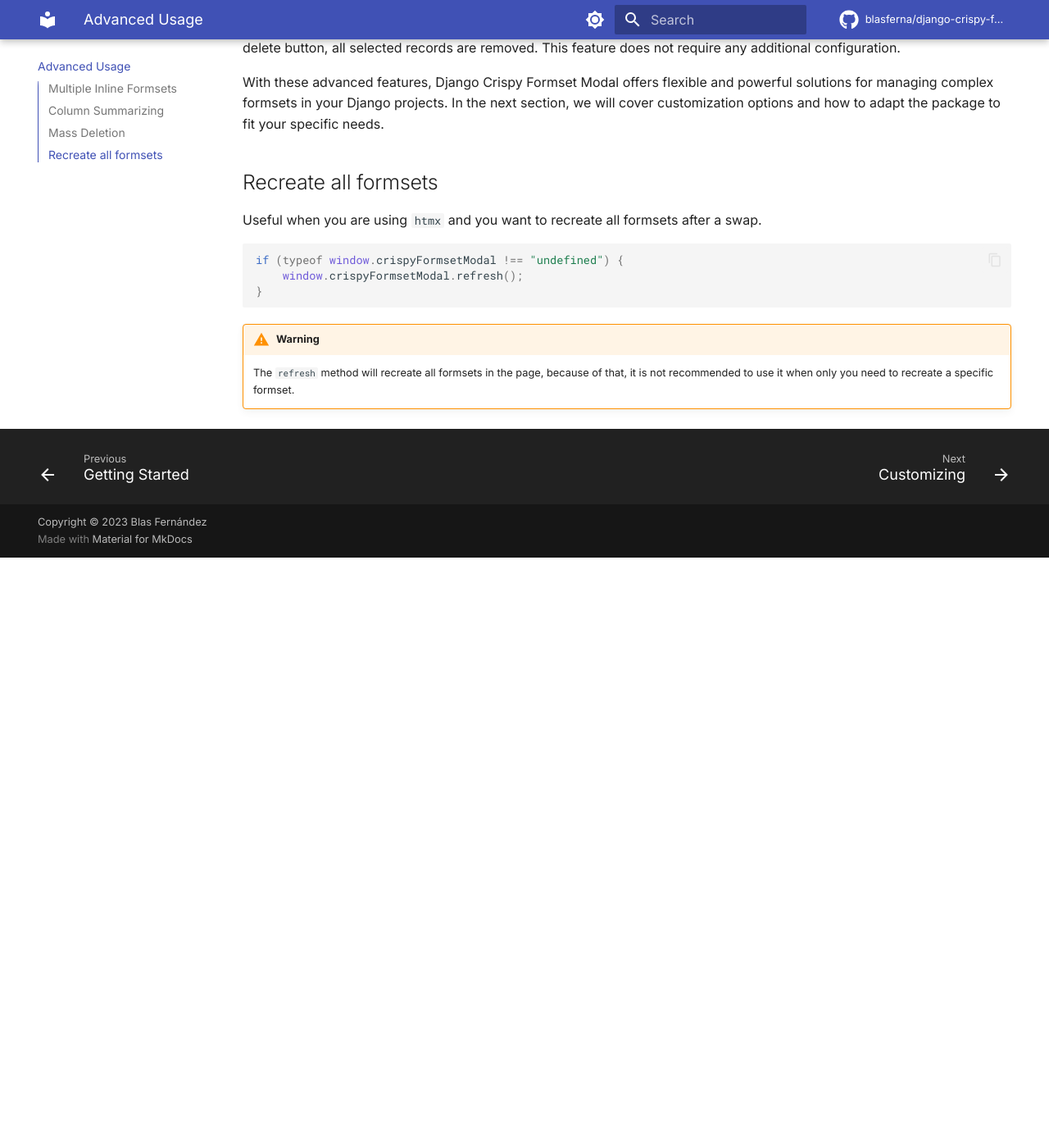
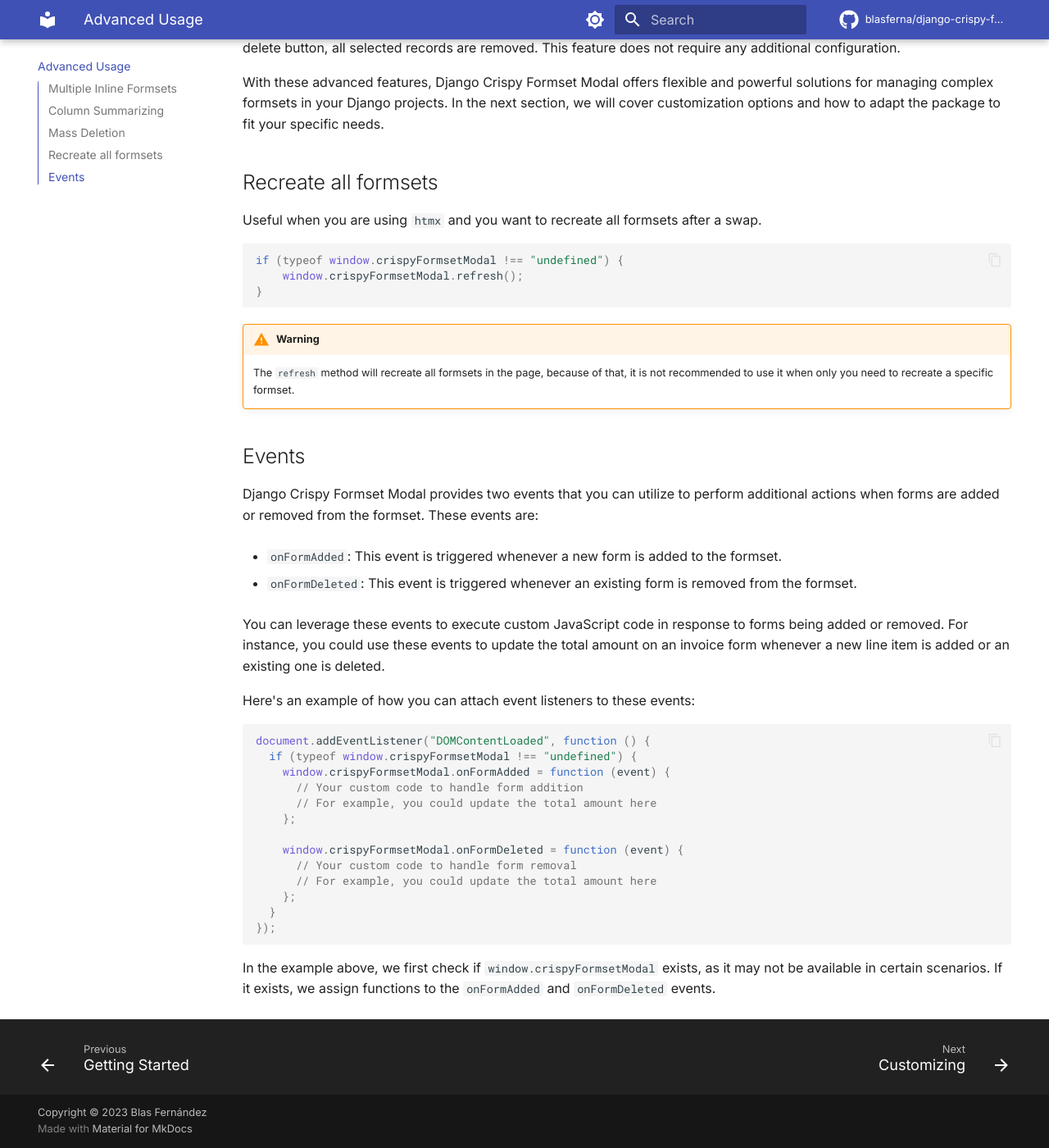
Before and after one commit to blasferna/django-crispy-formset-modal, an MkDocs documentation site: the page built from docs/advanced-usage.md, in a window 1280 px wide and 1400 px high, scrolled down 2345 px. Shown: the whole window at 82% size. Built offline with MkDocs 1.6.1 and Material for MkDocs 9.7.7, drawn with Linux system fonts in a browser that asks for light colours; comment, search, counter and statistics services are not loaded; before the commit the page ends 3025 px from its top, so only the background shows below that.

Commit message:
docs: Add events for form addition and removal

````diff
--- a/docs/advanced-usage.md
+++ b/docs/advanced-usage.md
@@ -122,3 +122,34 @@ if (typeof window.crispyFormsetModal !== "undefined") {
 !!! warning
 
     The `refresh` method will recreate all formsets in the page, because of that, it is not recommended to use it when only you need to recreate a specific formset.
+
+
+## Events
+
+Django Crispy Formset Modal provides two events that you can utilize to perform additional actions when forms are added or removed from the formset. These events are:
+
+- `onFormAdded`: This event is triggered whenever a new form is added to the formset.
+
+- `onFormDeleted`: This event is triggered whenever an existing form is removed from the formset.
+
+You can leverage these events to execute custom JavaScript code in response to forms being added or removed. For instance, you could use these events to update the total amount on an invoice form whenever a new line item is added or an existing one is deleted.
+
+Here's an example of how you can attach event listeners to these events:
+
+```javascript
+document.addEventListener("DOMContentLoaded", function () {
+  if (typeof window.crispyFormsetModal !== "undefined") {
+    window.crispyFormsetModal.onFormAdded = function (event) {
+      // Your custom code to handle form addition
+      // For example, you could update the total amount here
+    };
+
+    window.crispyFormsetModal.onFormDeleted = function (event) {
+      // Your custom code to handle form removal
+      // For example, you could update the total amount here
+    };
+  }
+});
+```
+
+In the example above, we first check if `window.crispyFormsetModal` exists, as it may not be available in certain scenarios. If it exists, we assign functions to the `onFormAdded` and `onFormDeleted` events.
````
